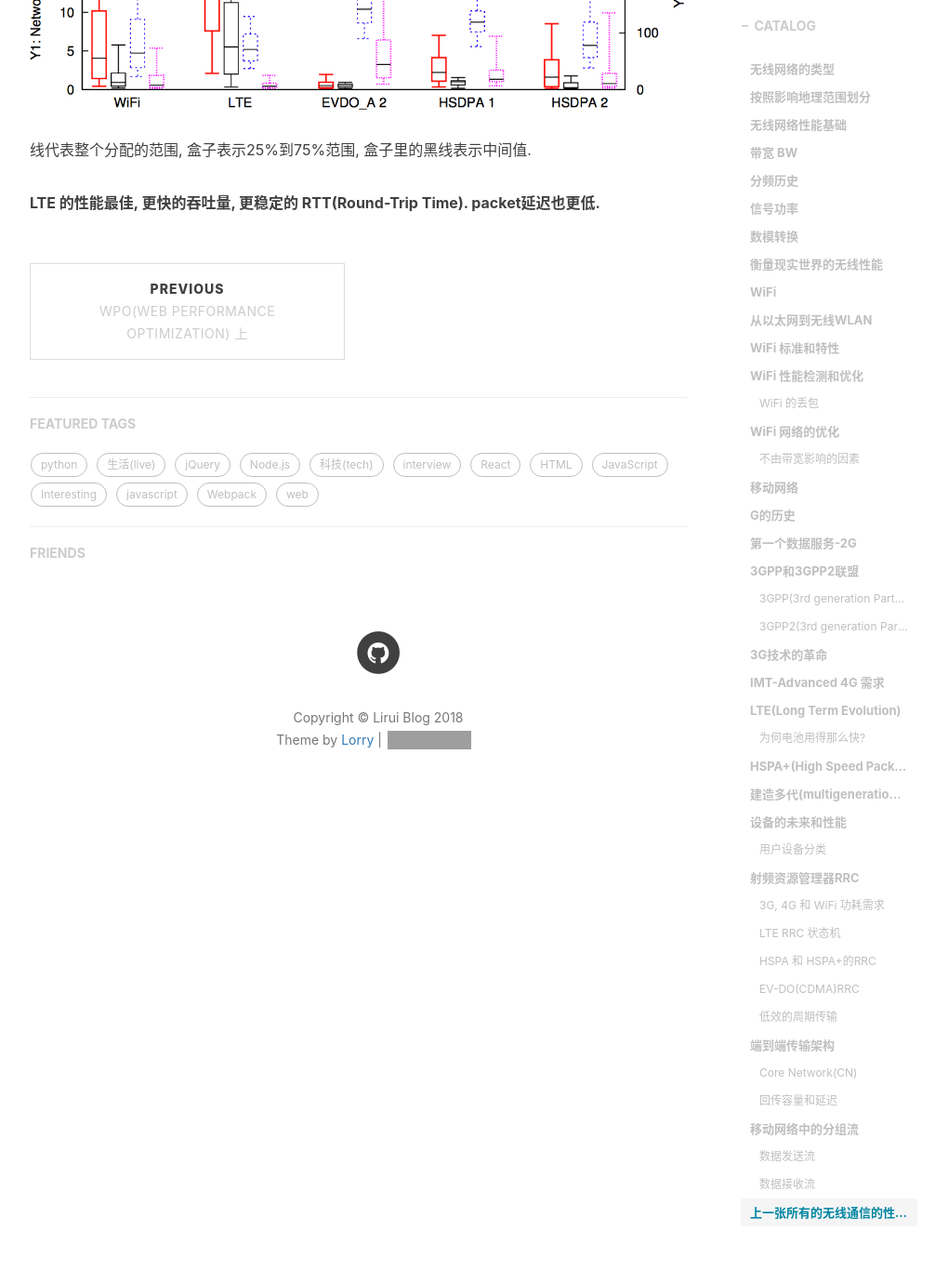
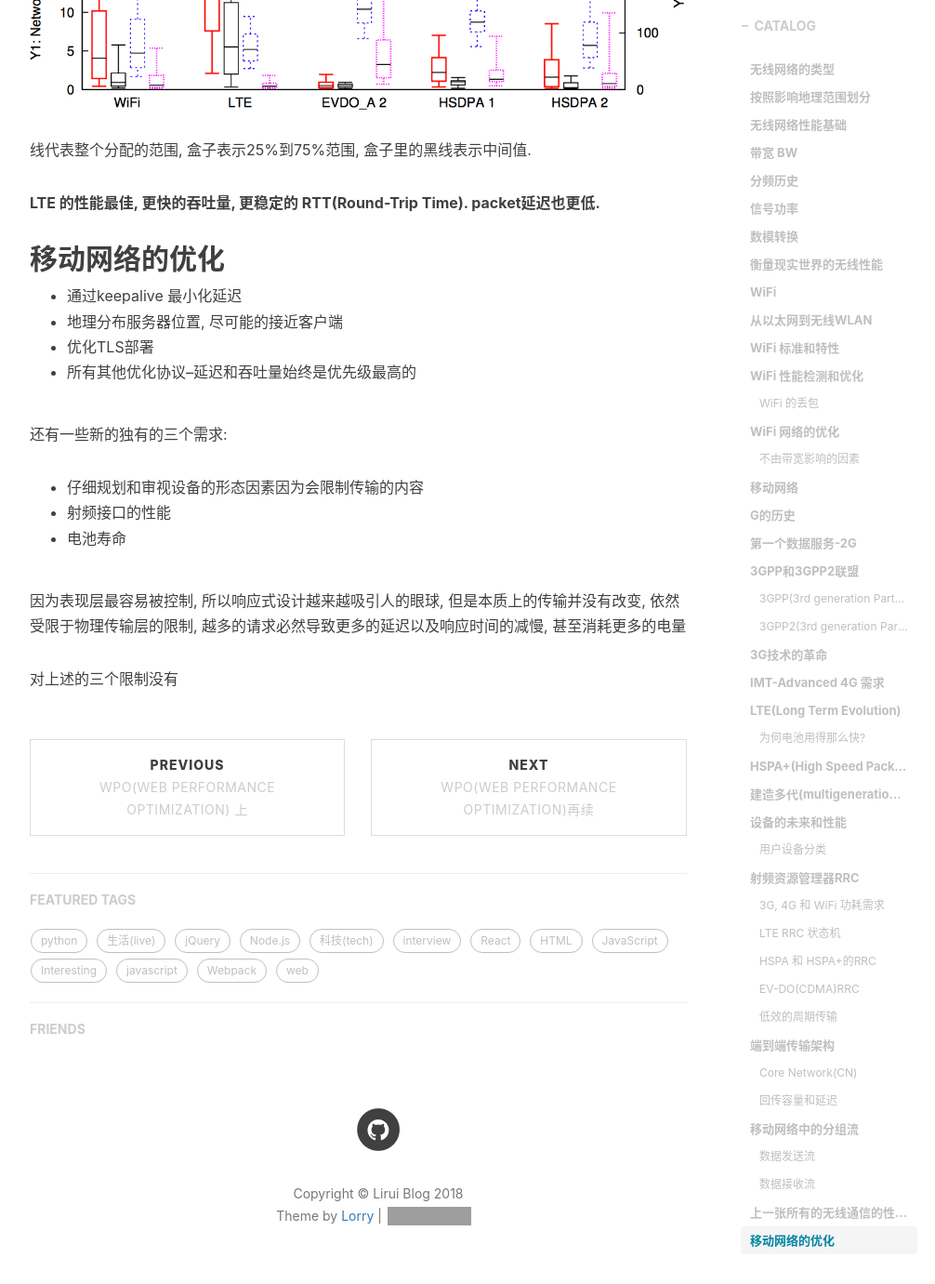
Before and after one commit to JiangLiruii/jiangliruii.github.io, a Jekyll site: the page built from _posts/2018-12-09-Optimize2.md, in a window 1280 px wide and 1400 px high, scrolled down 27446 px. Shown: the top 1381 px of the window at 93% size, without its empty margins (233-1239 px from the left). Built offline with Jekyll 4.4.1, drawn with Linux system fonts in a browser that asks for light colours; comment, search, counter and statistics services are not loaded; some of the changed text lies outside the part shown; grey boxes are pictures that could not be loaded.

Commit message:
update optimization

```diff
--- a/_posts/2018-12-09-Optimize2.md
+++ b/_posts/2018-12-09-Optimize2.md
@@ -562,3 +562,19 @@ LTE 相对简化了很多架构, 一些组件被移除, 其他的被合并到一
 线代表整个分配的范围, 盒子表示25%到75%范围, 盒子里的黑线表示中间值.
 
 **LTE 的性能最佳, 更快的吞吐量, 更稳定的 RTT(Round-Trip Time). packet延迟也更低.**
+
+
+## 移动网络的优化
+- 通过keepalive 最小化延迟
+- 地理分布服务器位置, 尽可能的接近客户端
+- 优化TLS部署
+- 所有其他优化协议--延迟和吞吐量始终是优先级最高的
+
+还有一些新的独有的三个需求:
+- 仔细规划和审视设备的形态因素因为会限制传输的内容
+- 射频接口的性能
+- 电池寿命
+
+因为表现层最容易被控制, 所以响应式设计越来越吸引人的眼球, 但是本质上的传输并没有改变, 依然受限于物理传输层的限制, 越多的请求必然导致更多的延迟以及响应时间的减慢, 甚至消耗更多的电量
+
+对上述的三个限制没有
```
Also changed, not shown: _posts/2018-12-15-Optimize3.md (added, +13 -0 lines).
